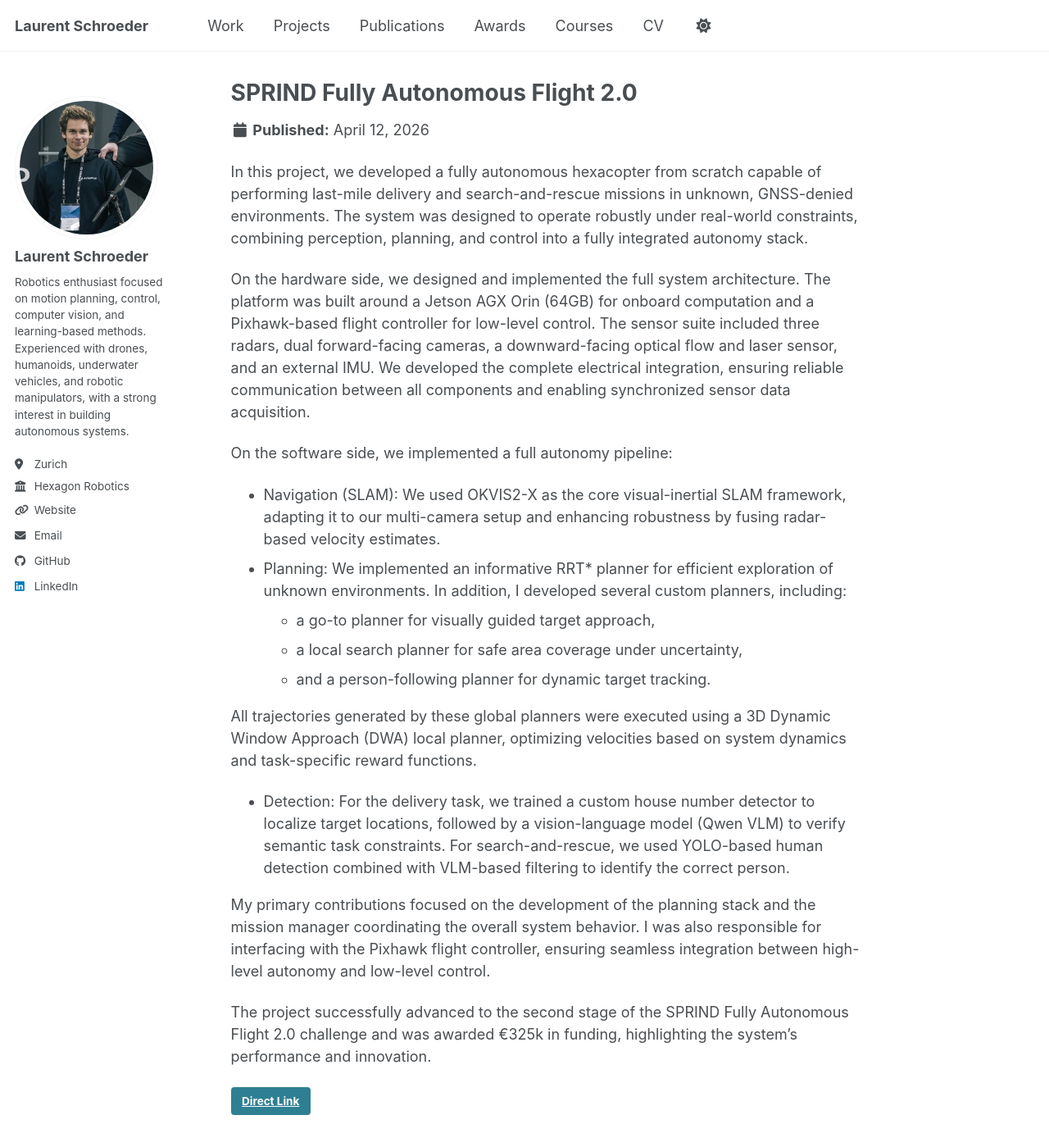
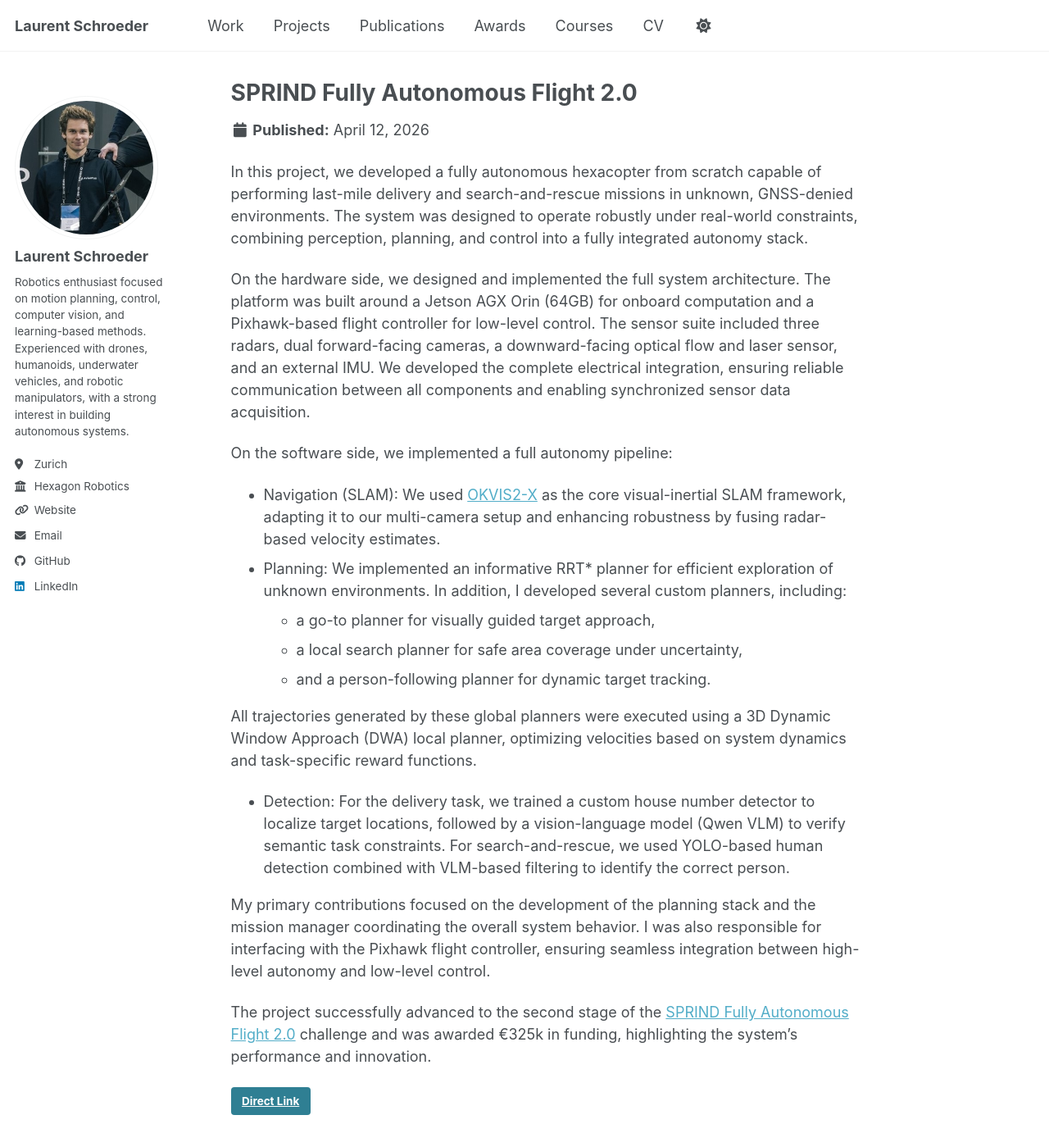
Before and after one commit to Laurent202224/Laurent202224.github.io, a Jekyll site: the page built from _portfolio/sprind-fully-autonomous-flight-2-0.md, in a window 1280 px wide and 1400 px high. Shown: the whole window at 82% size. Built offline with Jekyll 4.4.1, drawn with Linux system fonts in a browser that asks for light colours; a script bundle is joined from its source files by our own code; library files that are not in the unit come from our copies; some of the changed lines change nothing that is shown.

Commit message:
added 2 links

```diff
--- a/_portfolio/sprind-fully-autonomous-flight-2-0.md
+++ b/_portfolio/sprind-fully-autonomous-flight-2-0.md
@@ -12,7 +12,7 @@ On the hardware side, we designed and implemented the full system architecture.
 
 On the software side, we implemented a full autonomy pipeline:
 
-- Navigation (SLAM): We used OKVIS2-X as the core visual-inertial SLAM framework, adapting it to our multi-camera setup and enhancing robustness by fusing radar-based velocity estimates.
+- Navigation (SLAM): We used [OKVIS2-X](https://github.com/ethz-mrl/OKVIS2-X) as the core visual-inertial SLAM framework, adapting it to our multi-camera setup and enhancing robustness by fusing radar-based velocity estimates.
 - Planning: We implemented an informative RRT* planner for efficient exploration of unknown environments. In addition, I developed several custom planners, including:
   - a go-to planner for visually guided target approach,
   - a local search planner for safe area coverage under uncertainty,
@@ -24,4 +24,4 @@ All trajectories generated by these global planners were executed using a 3D Dyn
 
 My primary contributions focused on the development of the planning stack and the mission manager coordinating the overall system behavior. I was also responsible for interfacing with the Pixhawk flight controller, ensuring seamless integration between high-level autonomy and low-level control.
 
-The project successfully advanced to the second stage of the SPRIND Fully Autonomous Flight 2.0 challenge and was awarded €325k in funding, highlighting the system’s performance and innovation.
+The project successfully advanced to the second stage of the [SPRIND Fully Autonomous Flight 2.0](https://www.sprind.org/en/actions/challenges/funke-fully-autonomous-flight-2.0) challenge and was awarded €325k in funding, highlighting the system’s performance and innovation.
```
